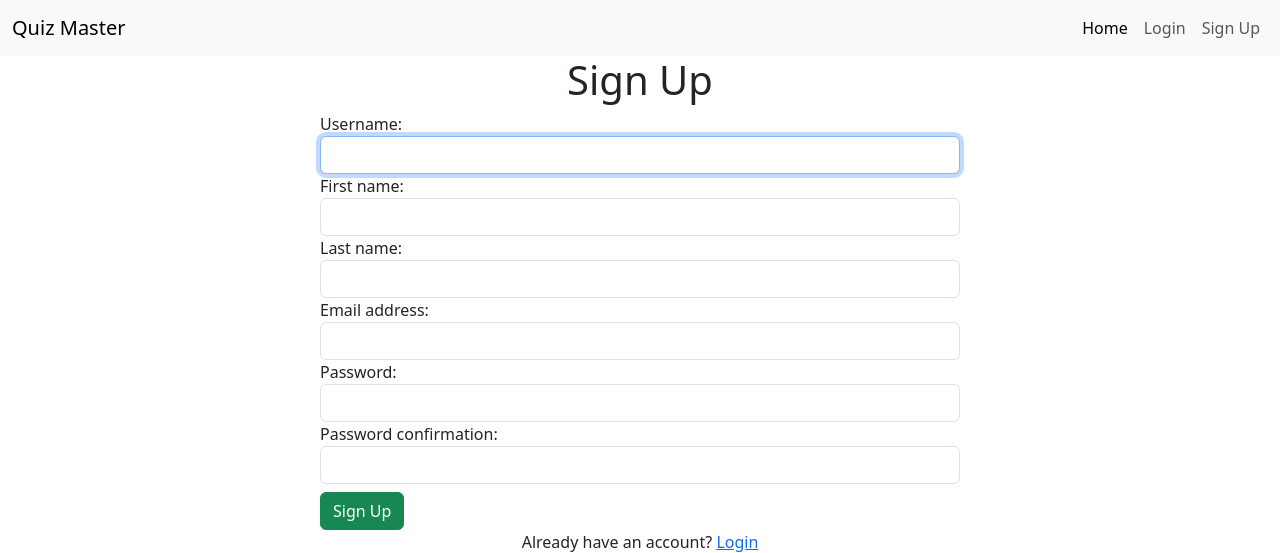
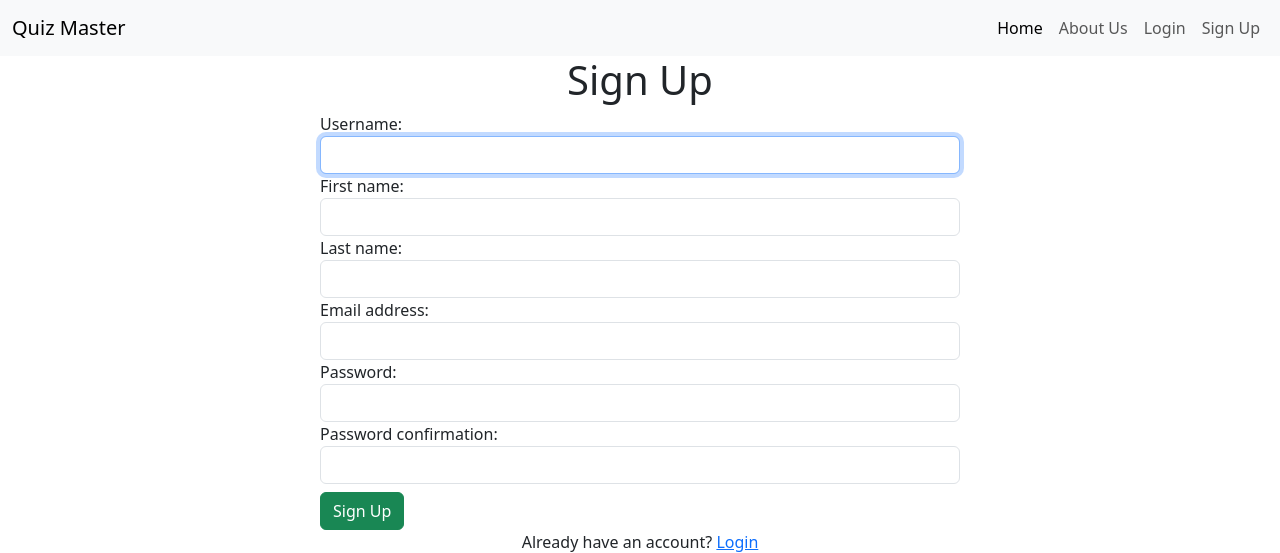
Before and after one commit to Nirob-Barman/Quiz-Master, a Django app: page /accounts/signup/ in a window 1280 px wide. Shown: the top 553 px of the page. Run offline with Django 4.2, Linux system fonts and the light colour scheme; some libraries are stand-ins or nearby versions.

Commit message:
about nav

```diff
--- a/core/templates/navbar.html
+++ b/core/templates/navbar.html
@@ -23,6 +23,10 @@
                 <li class="nav-item">
                     <a class="nav-link active" aria-current="page" href="{% url 'home' %}">Home</a>
                 </li>
+                <li class="nav-item">
+                    <a class="nav-link" aria-current="page" href="{% url 'about_us' %}">About Us</a>
+                </li>
+
                 {% if user.is_staff %}
                 <ul class="dropdown-menu" aria-labelledby="quizDropdown">
                     <li><a class="dropdown-item" href="{% url 'list_profiles' %}">List Profiles</a></li>
```
